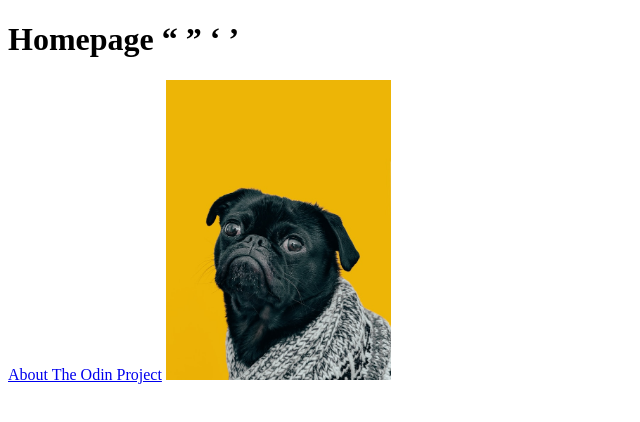
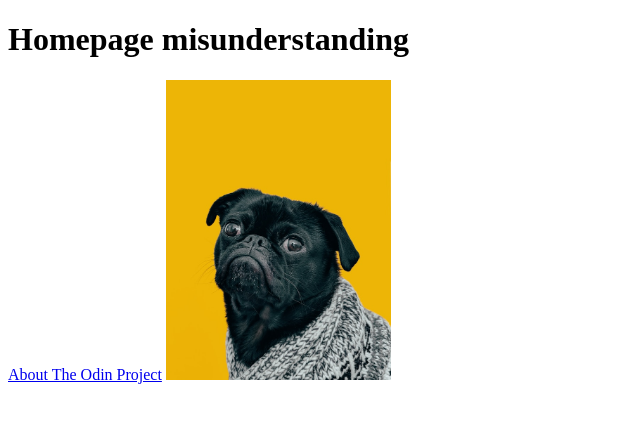
Before and after one commit to phylaren/git_test, a plain HTML site: page index.html in a window 1280 px wide. Shown: the whole page, without its empty margins (0-640 px from the left). Drawn offline with Linux system fonts and the light colour scheme.

Commit message:
Edit index.html
I just want to check whether there is a limit on lalalalalalallalalalal

```diff
--- a/index.html
+++ b/index.html
@@ -6,10 +6,7 @@
     <title>Links and images</title>
 </head>
 <body>
-    <h1>Homepage &ldquo;
-&rdquo;
-&lsquo;
-&rsquo;</h1>
+    <h1>Homepage misunderstanding</h1>
     <a href="pages/about.html" target="_blank" rel="noopener noreferrer">About The Odin Project</a>
 
     <img src="images/dog.jpg" alt="dog" height="300" width="auto">
```
